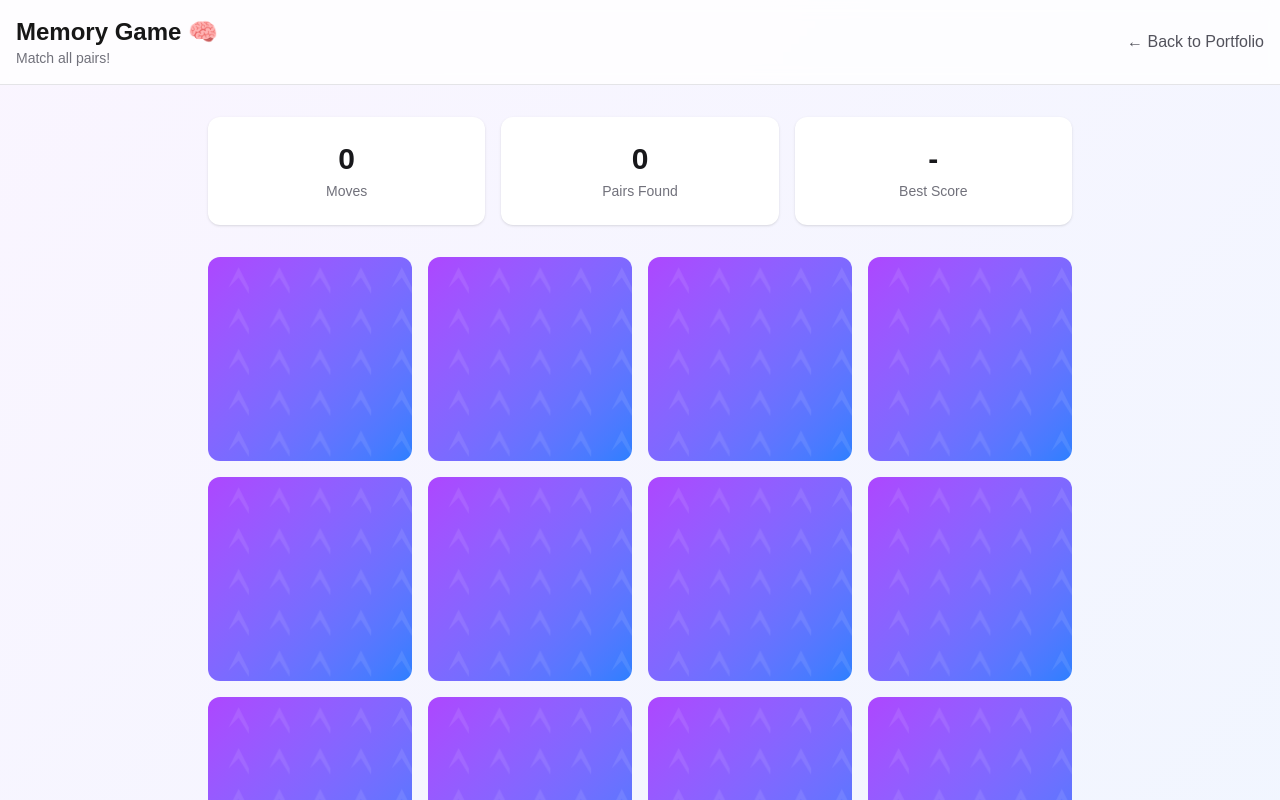
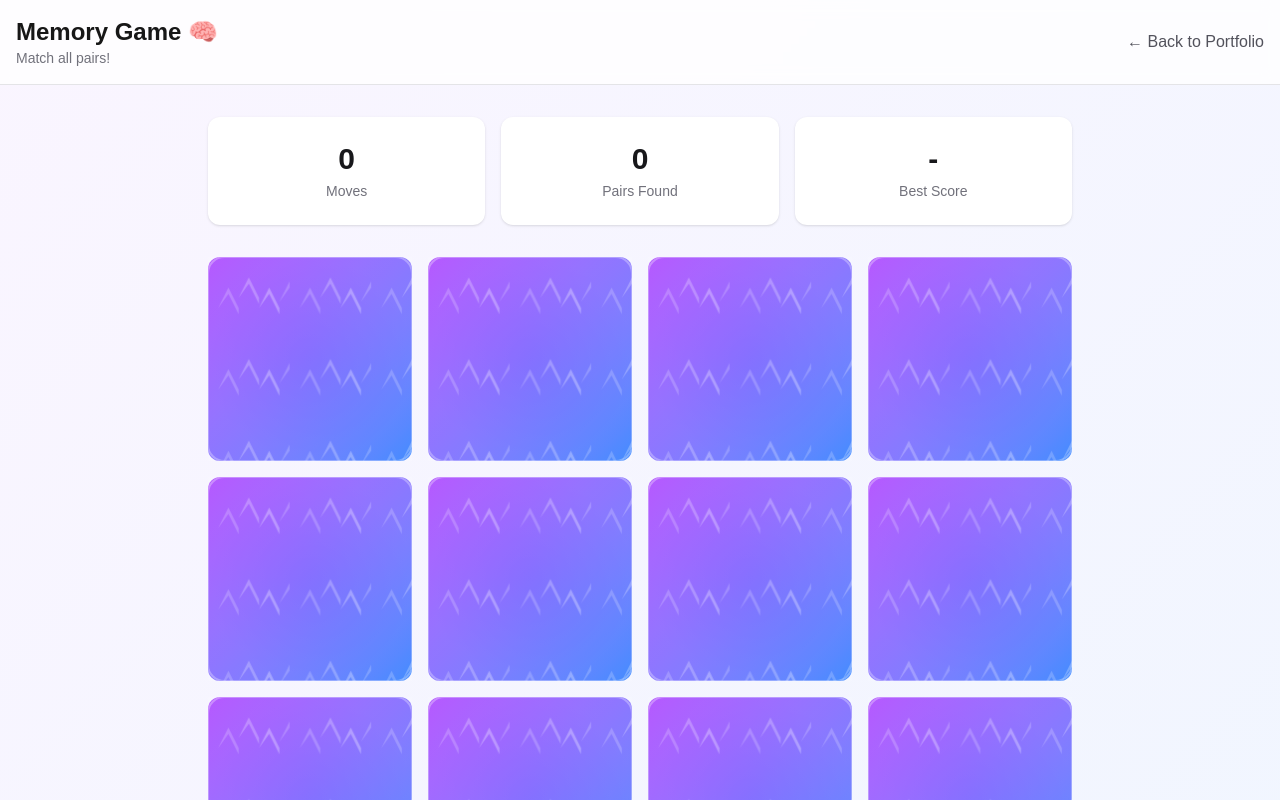
Before and after one commit to pondz1/portfolio, a Next.js app: page /games/memory-game in a window 1280 px wide. Shown: the top 800 px of the page. Built offline with nearby package versions, Linux system fonts and the light colour scheme.

Commit message:
Fix memory game card backs - make mountain pattern more visible
- Added multiple mountain shapes in pattern
- Added radial gradient background
- Added border for better definition
- Increased opacity for better visibility

```diff
--- a/src/app/games/memory-game/page.tsx
+++ b/src/app/games/memory-game/page.tsx
@@ -190,7 +190,7 @@
   return (
     <svg
       viewBox="0 0 100 100"
-      className="w-full h-full opacity-30 dark:opacity-50"
+      className="w-full h-full"
       xmlns="http://www.w3.org/2000/svg"
     >
       {/* Mountain pattern */}
@@ -198,16 +198,43 @@
         <pattern
           id="mountainPattern"
           patternUnits="userSpaceOnUse"
-          width="20"
-          height="20"
+          width="40"
+          height="40"
         >
+          {/* Multiple mountains */}
           <path
-            d="M10 15 L15 5 L20 15 L20 18 L15 10 L10 15 Z"
+            d="M5 25 L10 15 L15 25 L15 28 L10 18 L5 25 Z"
+            fill="rgba(255,255,255,0.2)"
+          />
+          <path
+            d="M25 25 L30 15 L35 25 L35 28 L30 18 L25 25 Z"
             fill="rgba(255,255,255,0.3)"
           />
+          <path
+            d="M15 20 L20 10 L25 20 L25 23 L20 13 L15 20 Z"
+            fill="rgba(255,255,255,0.25)"
+          />
+          <path
+            d="M35 22 L40 12 L45 22 L45 25 L40 15 L35 22 Z"
+            fill="rgba(255,255,255,0.2)"
+          />
         </pattern>
+        <radialGradient id="bgGradient">
+          <stop offset="0%" stopColor="rgba(255,255,255,0.05)" />
+          <stop offset="100%" stopColor="rgba(255,255,255,0.1)" />
+        </radialGradient>
       </defs>
+      <rect width="100" height="100" fill="url(#bgGradient)" />
       <rect width="100" height="100" fill="url(#mountainPattern)" />
+      {/* Border */}
+      <rect
+        width="100"
+        height="100"
+        fill="none"
+        stroke="rgba(255,255,255,0.3)"
+        strokeWidth="1"
+        rx="8"
+      />
     </svg>
   );
 }
```
